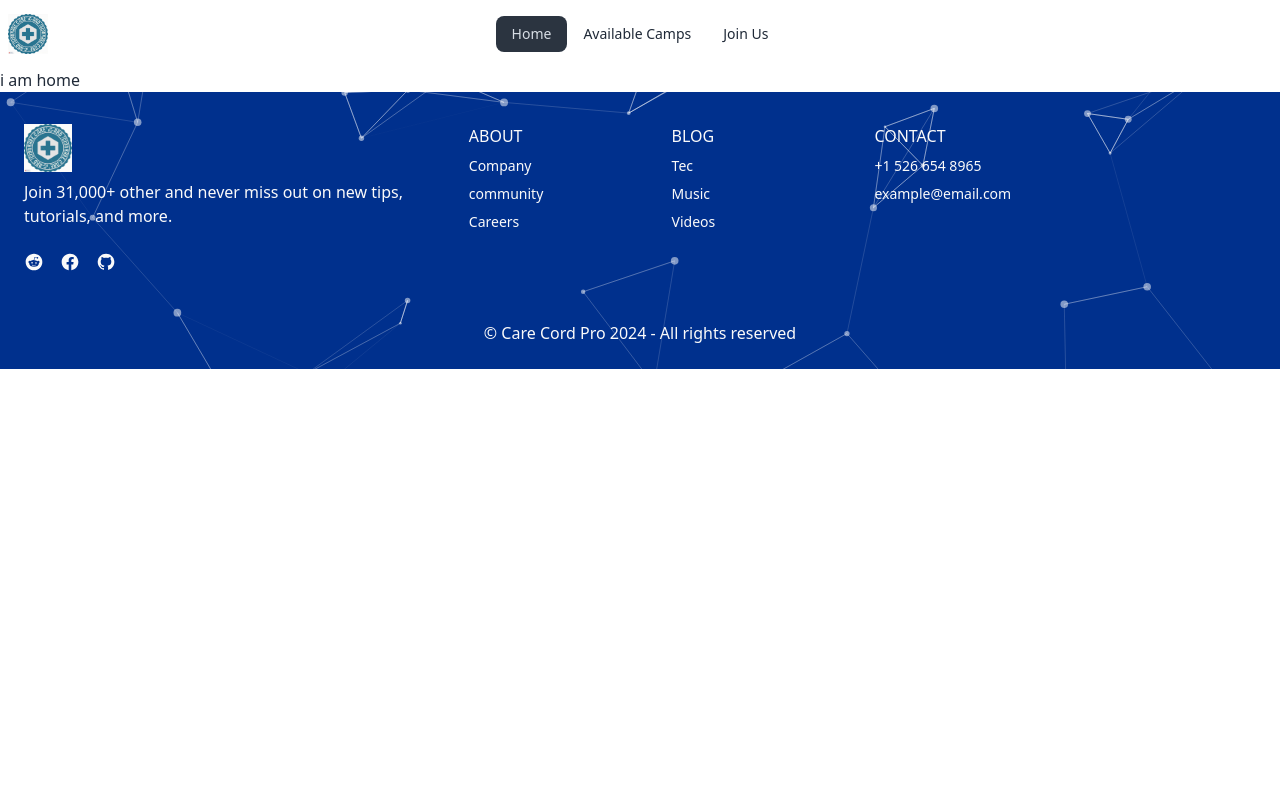
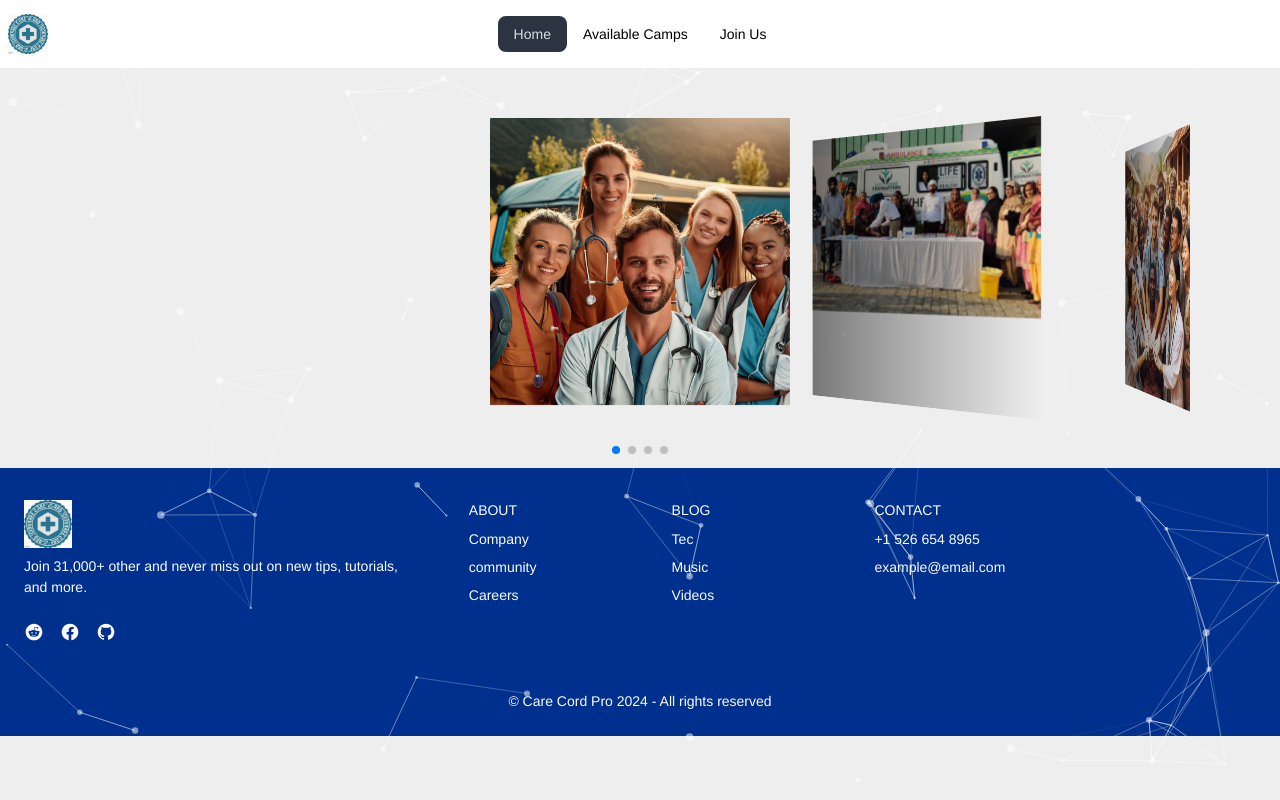
Before and after one commit to sakibhasansufi/care-cord-pro, a React (Vite) app: page / in a window 1280 px wide. Built offline with nearby package versions, Linux system fonts and the light colour scheme; no server answers.

Commit message:
swipper slider added

```diff
--- a/package.json
+++ b/package.json
@@ -23,6 +23,7 @@
     "react-particles": "^2.12.2",
     "react-router-dom": "^6.23.1",
     "sort-by": "^1.2.0",
+    "swiper": "^11.1.4",
     "tsparticles": "^3.4.0",
     "tsparticles-slim": "^2.12.0"
   },
--- /dev/null
+++ b/src/pages/Banner.jsx
@@ -0,0 +1,56 @@
+
+// Import Swiper React components
+import { Swiper, SwiperSlide } from 'swiper/react';
+import pic1 from '../assets/1.jpg'
+import pic2 from '../assets/2.jpg'
+import pic3 from '../assets/3.jfif'
+import pic4 from '../assets/4.jpg'
+
+// Import Swiper styles
+import 'swiper/css';
+import 'swiper/css/effect-coverflow';
+import 'swiper/css/pagination';
+import './styles.css';
+
+
+// import required modules
+import { EffectCoverflow, Pagination } from 'swiper/modules';
+const Banner = () => {
+    return (
+        <div>
+            <Swiper
+                effect={'coverflow'}
+                grabCursor={true}
+                centeredSlides={true}
+                slidesPerView={'auto'}
+                coverflowEffect={{
+                    rotate: 50,
+                    stretch: 0,
+                    depth: 100,
+                    modifier: 1,
+                    slideShadows: true,
+                }}
+                pagination={true}
+                modules={[EffectCoverflow, Pagination]}
+                className="mySwiper"
+            >
+                <SwiperSlide>
+                    <img src={pic1} />
+                </SwiperSlide>
+                <SwiperSlide>
+                    <img src={pic2} />
+                </SwiperSlide>
+                <SwiperSlide>
+                    <img src={pic3} />
+                </SwiperSlide>
+                <SwiperSlide>
+                    <img src={pic4} />
+                </SwiperSlide>
+
+
+            </Swiper>
+        </div>
+    );
+};
+
+export default Banner;
--- a/src/pages/Home.jsx
+++ b/src/pages/Home.jsx
@@ -1,4 +1,5 @@
 import { Helmet } from "react-helmet-async";
+import Banner from "./Banner";
 
 
 const Home = () => {
@@ -7,7 +8,7 @@ const Home = () => {
             <Helmet>
                 <title>Care Cord Pro</title>
             </Helmet>
-            i am home
+            <Banner></Banner>
         </div>
     );
 };
--- /dev/null
+++ b/src/pages/styles.css
@@ -0,0 +1,33 @@
+#app { height: 100% }
+html,
+body {
+  position: relative;
+  height: 100%;
+}
+
+body {
+  background: #eee;
+  font-family: Helvetica Neue, Helvetica, Arial, sans-serif;
+  font-size: 14px;
+  color: #000;
+  margin: 0;
+  padding: 0;
+}
+
+.swiper {
+  width: 100%;
+  padding-top: 50px;
+  padding-bottom: 50px;
+}
+
+.swiper-slide {
+  background-position: center;
+  background-size: cover;
+  width: 300px;
+  height: 300px;
+}
+
+.swiper-slide img {
+  display: block;
+  width: 100%;
+}
```
Also changed, not shown: 1 other file (tests, documents, lock files or other folders).
